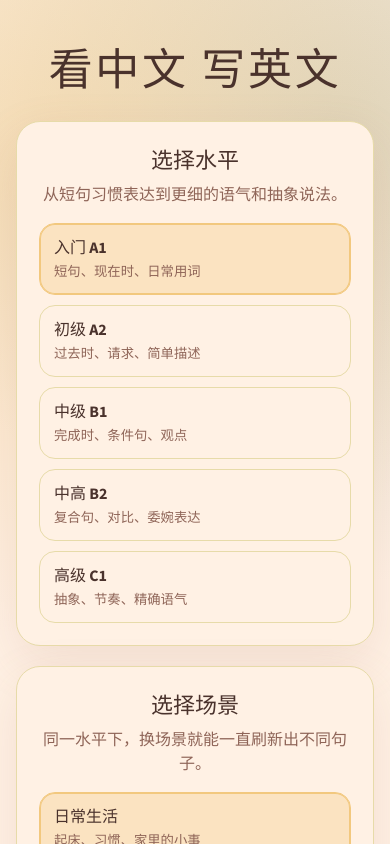
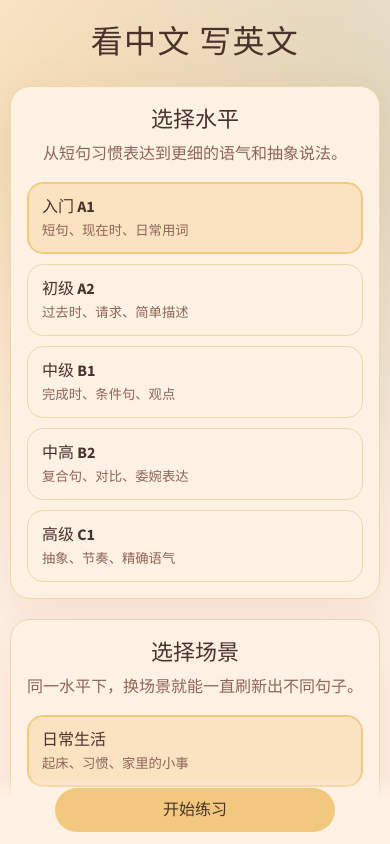
Before and after one commit to 726194dd/SentenceLab, a React (Vite) app: page / in a window 390 px wide. Shown: the top 844 px of the page. Built offline with nearby package versions, Linux system fonts and the light colour scheme; no server answers.

Commit message:
调整自适应布局

```diff
--- a/index.html
+++ b/index.html
@@ -2,7 +2,7 @@
 <html lang="zh-CN">
   <head>
     <meta charset="UTF-8" />
-    <meta name="viewport" content="width=device-width, initial-scale=1.0" />
+    <meta name="viewport" content="width=device-width, initial-scale=1.0, viewport-fit=cover" />
     <title>Sentence Lab · 句子实验室</title>
     <link rel="preconnect" href="https://fonts.googleapis.com" />
     <link rel="preconnect" href="https://fonts.gstatic.com" crossorigin />
--- a/src/components/DrillList.tsx
+++ b/src/components/DrillList.tsx
@@ -32,7 +32,7 @@ function DrillCard({ drill }: { drill: Drill }) {
   return (
     <article className="drill-card">
       <span className="focus">{drill.focus}</span>
-      <p className="zh-line" style={{ fontSize: 22 }}>{drill.zh}</p>
+      <p className="zh-line drill-zh">{drill.zh}</p>
       <div className="action-row">
         <button
           type="button"
--- a/src/index.css
+++ b/src/index.css
@@ -30,10 +30,18 @@
   box-sizing: border-box;
 }
 
+html {
+  -webkit-text-size-adjust: 100%;
+  text-size-adjust: 100%;
+}
+
 html,
 body,
 #root {
   min-height: 100%;
+  min-height: 100dvh;
+  max-width: 100%;
+  overflow-x: clip;
 }
 
 #root {
@@ -48,6 +56,7 @@ body,
 
 body {
   margin: 0;
+  overflow-x: hidden;
   background:
     radial-gradient(circle at 14% 10%, color-mix(in srgb, var(--honey) 42%, transparent), transparent 32%),
     radial-gradient(circle at 88% 8%, color-mix(in srgb, var(--sage) 32%, transparent), transparent 30%),
@@ -63,6 +72,7 @@ input {
 
 button {
   cursor: pointer;
+  -webkit-tap-highlight-color: transparent;
 }
 
 h1,
@@ -77,6 +87,9 @@ h3 {
   width: min(880px, calc(100% - 32px));
   margin: 0 auto;
   padding: 40px 0 80px;
+  padding-left: env(safe-area-inset-left, 0px);
+  padding-right: env(safe-area-inset-right, 0px);
+  padding-bottom: calc(80px + env(safe-area-inset-bottom, 0px));
 }
 
 .app-shell.home,
@@ -103,10 +116,11 @@ h3 {
 
 .brand-title {
   font-family: "Noto Sans SC", "Microsoft YaHei", "PingFang SC", "Heiti SC", sans-serif;
-  font-size: clamp(44px, 7.5vw, 72px);
+  font-size: clamp(32px, 8vw, 72px);
   font-weight: 900;
   letter-spacing: 0.06em;
   line-height: 1.2;
+  overflow-wrap: anywhere;
 }
 
 .brand-sub {
@@ -119,6 +133,10 @@ h3 {
   display: grid;
   grid-template-columns: 1.1fr 0.9fr;
   gap: 20px;
+}
+
+.home-grid > * {
+  min-width: 0;
 }
 
 .panel {
@@ -159,6 +177,7 @@ h3 {
   background: var(--cream);
   border-radius: 16px;
   padding: 12px 14px;
+  min-height: 44px;
   color: inherit;
   transition: transform 0.15s ease, border-color 0.15s ease, box-shadow 0.15s ease;
 }
@@ -172,6 +191,11 @@ h3 {
   border-color: var(--honey);
   box-shadow: inset 0 0 0 1px var(--honey);
   background: var(--honey-soft);
+}
+
+.choice strong,
+.choice small {
+  overflow-wrap: anywhere;
 }
 
 .choice small {
@@ -201,6 +225,7 @@ h3 {
   border: 0;
   border-radius: 999px;
   padding: 11px 18px;
+  min-height: 44px;
   font-weight: 700;
 }
 
@@ -244,6 +269,7 @@ h3 {
 .practice-page {
   width: 100%;
   min-height: 100vh;
+  min-height: 100dvh;
   display: flex;
   flex-direction: column;
 }
@@ -262,7 +288,7 @@ h3 {
   align-items: center;
   gap: 12px;
   width: 100%;
-  padding: 20px 24px 0;
+  padding: max(16px, env(safe-area-inset-top, 0px)) max(24px, env(safe-area-inset-right, 0px)) 0 max(24px, env(safe-area-inset-left, 0px));
   flex-wrap: wrap;
 }
 
@@ -320,8 +346,13 @@ h3 {
 
 .zh-line {
   font-family: "Noto Serif SC", serif;
-  font-size: clamp(26px, 4vw, 36px);
+  font-size: clamp(22px, 4.4vw, 36px);
   line-height: 1.45;
+  overflow-wrap: anywhere;
+}
+
+.drill-zh {
+  font-size: clamp(18px, 3.6vw, 22px);
 }
 
 .action-row {
@@ -383,6 +414,7 @@ h3 {
 .word-blank {
   position: relative;
   display: inline-block;
+  max-width: 100%;
   font-size: 24px;
   line-height: 1.2;
 }
@@ -390,7 +422,8 @@ h3 {
 .word-blank-measure {
   visibility: hidden;
   display: block;
-  white-space: pre;
+  white-space: pre-wrap;
+  overflow-wrap: anywhere;
   font: inherit;
   font-weight: 400;
   padding: 4px 0.28em 6px;
@@ -408,6 +441,7 @@ h3 {
   padding: 4px 0.12em 6px;
   text-align: center;
   font: inherit;
+  font-size: max(16px, 1em);
   line-height: 1.2;
   color: var(--ink);
   outline: none;
@@ -483,9 +517,10 @@ h3 {
 }
 
 .en-answer {
-  font-size: 22px;
+  font-size: clamp(18px, 3.4vw, 22px);
   color: var(--navy);
   margin: 8px 0 0;
+  overflow-wrap: anywhere;
 }
 
 .en-answer.compact {
@@ -522,6 +557,8 @@ h3 {
   border: 1px solid var(--line);
   border-radius: 16px;
   padding: 14px 16px;
+  max-width: 100%;
+  overflow-wrap: anywhere;
 }
 
 .word-card-head {
@@ -611,6 +648,13 @@ h3 {
   margin-bottom: 8px;
 }
 
+.note-block p,
+.note-block li,
+.hint-line,
+.vocab-item span {
+  overflow-wrap: anywhere;
+}
+
 .vocab-list {
   display: grid;
   gap: 6px;
@@ -661,7 +705,8 @@ h3 {
   display: flex;
   align-items: center;
   justify-content: center;
-  padding: 24px;
+  overflow-y: auto;
+  padding: max(16px, env(safe-area-inset-top, 0px)) max(16px, env(safe-area-inset-right, 0px)) max(16px, env(safe-area-inset-bottom, 0px)) max(16px, env(safe-area-inset-left, 0px));
   background: color-mix(in srgb, var(--cream) 78%, transparent);
 }
 
@@ -690,20 +735,150 @@ h3 {
   color: var(--ink);
   padding: 10px 12px;
   text-align: center;
+  font-size: 16px;
 }
 
-@media (max-width: 860px) {
-  .home-grid,
+@media (hover: none) {
+  .choice:hover {
+    transform: none;
+  }
+}
+
+@media (max-width: 960px) {
+  .home-grid {
+    grid-template-columns: 1fr;
+  }
+
   .scenario-list {
-    grid-template-columns: 1fr;
+    grid-template-columns: 1fr 1fr;
   }
 
   .start-row {
     align-items: stretch;
   }
 
+  .start-row .btn {
+    width: min(280px, 100%);
+    margin: 0 auto;
+  }
+
   .vocab-item {
     flex-direction: column;
     gap: 2px;
   }
+
+  .vocab-item b {
+    min-width: 0;
+  }
 }
+
+@media (max-width: 640px) {
+  .app-shell {
+    width: min(100% - 20px, 880px);
+    padding-top: 20px;
+    padding-bottom: calc(40px + env(safe-area-inset-bottom, 0px));
+  }
+
+  .brand-title {
+    letter-spacing: 0.04em;
+  }
+
+  .panel {
+    padding: 16px;
+    border-radius: 20px;
+  }
+
+  .scenario-list {
+    grid-template-columns: 1fr;
+  }
+
+  .app-shell.home {
+    padding-bottom: calc(88px + env(safe-area-inset-bottom, 0px));
+  }
+
+  .start-row {
+    position: fixed;
+    left: 0;
+    right: 0;
+    bottom: 0;
+    z-index: 4;
+    margin: 0;
+    padding: 12px 16px calc(12px + env(safe-area-inset-bottom, 0px));
+    background: linear-gradient(transparent, var(--paper) 36%);
+  }
+
+  .toolbar {
+    flex-direction: column;
+    align-items: stretch;
+    gap: 10px;
+    padding: max(12px, env(safe-area-inset-top, 0px)) 12px 0;
+  }
+
+  .crumbs {
+    gap: 6px;
+  }
+
+  .chip {
+    font-size: 12px;
+    padding: 5px 8px;
+  }
+
+  .toggle {
+    justify-content: flex-start;
+    font-size: 14px;
+  }
+
+  .prompt-card {
+    padding: 18px 14px 14px;
+  }
+
+  .practice-page.stage .app-shell {
+    justify-content: flex-start;
+    padding-top: 8px;
+  }
+
+  .word-blank {
+    font-size: 20px;
+  }
+
+  .action-row {
+    margin: 14px 0 6px;
+    gap: 8px;
+  }
+
+  .btn {
+    padding: 10px 14px;
+  }
+
+  .word-card-head strong {
+    font-size: 24px;
+  }
+
+  .paywall-card {
+    width: min(400px, 100%);
+  }
+}
+
+@media (max-height: 540px) {
+  .practice-page.stage .app-shell {
+    justify-content: flex-start;
+    padding-top: 8px;
+    padding-bottom: calc(24px + env(safe-area-inset-bottom, 0px));
+  }
+
+  .toolbar {
+    padding-top: max(8px, env(safe-area-inset-top, 0px));
+  }
+
+  .prompt-card {
+    padding: 16px 16px 12px;
+  }
+
+  .paywall {
+    align-items: flex-start;
+  }
+
+  .zh-line {
+    font-size: clamp(18px, 5vh, 28px);
+  }
+}
```
